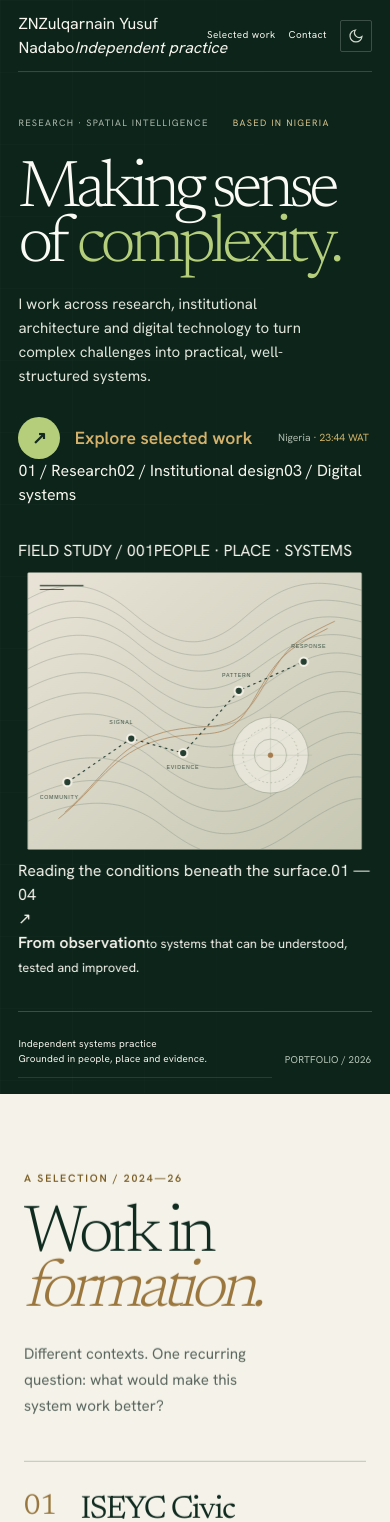
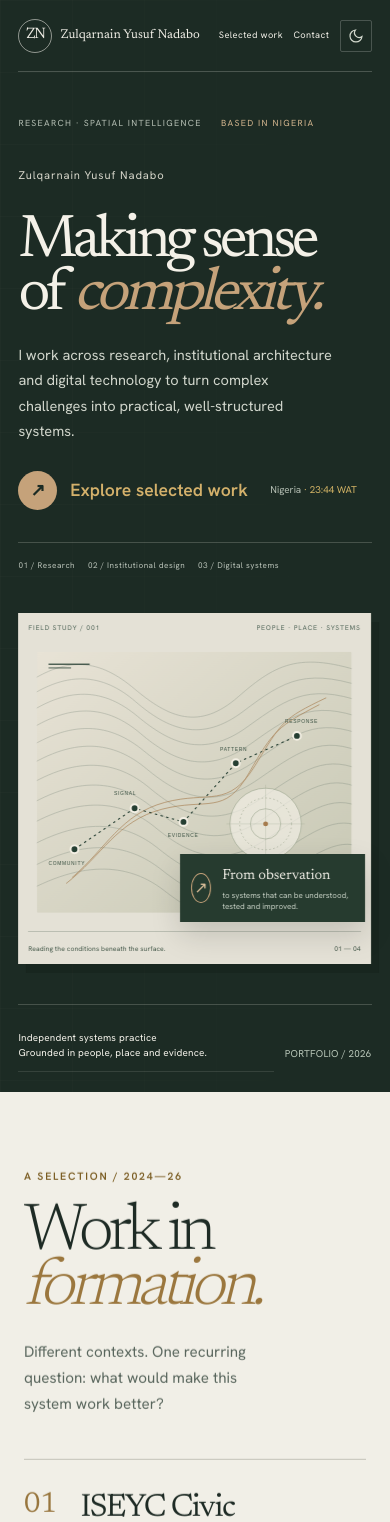
Before and after one commit to mrzulqarnainnadabo/zulqarnain-nadabo, a Next.js app: page / in a window 390 px wide. Shown: the top 1522 px of the page. Built offline with nearby package versions, Linux system fonts and the light colour scheme.

Commit message:
Create original personal portfolio art direction

```diff
--- a/app/art-direction.css
+++ b/app/art-direction.css
@@ -207,3 +207,75 @@ body { background:#f4f2e9; }
  .hero-scroll { display:none; }
  .hero-count { align-self:end; }
 }
+
+
+/* Personal editorial direction — independent from ISEYC identity */
+:root { --paper:#f1efe7; --paper-2:#e5e2d8; --ink-deep:#1e2b25; --signal:#a77a4c; }
+body { background:#f1efe7; }
+.hero-shell { background:#1c2b24; color:#f1efe7; }
+.hero-frame { max-width:1500px; padding:0 clamp(1.2rem,5.2vw,5.2rem); }
+.hero-nav { min-height:94px; display:flex; align-items:center; justify-content:space-between; border-bottom:1px solid rgba(241,239,231,.22); }
+.personal-wordmark { display:flex; align-items:center; gap:.8rem; color:#f1efe7; text-decoration:none; }
+.wordmark-initials { display:grid; place-items:center; width:42px; height:42px; border:1px solid rgba(241,239,231,.55); border-radius:50%; font-family:var(--font-serif),serif; font-size:1.1rem; letter-spacing:-.08em; }
+.wordmark-name { font-family:var(--font-serif),serif; font-size:1.08rem; }
+.personal-wordmark i { margin-left:.35rem; padding-left:1rem; border-left:1px solid rgba(241,239,231,.28); color:#b9c0b5; font-size:.62rem; font-style:normal; }
+.hero-nav-right { display:flex; align-items:center; gap:clamp(.9rem,2.2vw,2.2rem); color:#f1efe7; font-size:.7rem; }
+.hero-nav-right a:hover { color:#d2b58e; }
+.hero-grid { min-height:min(790px,calc(100svh - 155px)); grid-template-columns:minmax(0,.92fr) minmax(380px,1.08fr); gap:clamp(2rem,5vw,5rem); padding:clamp(3.8rem,7vh,6rem) 0 3rem; }
+.hero-indexline { display:flex; flex-wrap:wrap; gap:.5rem 1.2rem; color:#b4beb3; font-size:.55rem; letter-spacing:.15em; }
+.hero-indexline span+span { color:#d2b58e; }
+.hero-name { display:block; margin:3.4rem 0 1rem; color:#d5d5c9; font-size:.7rem; letter-spacing:.08em; }
+.hero-copy h1 { max-width:10ch; color:#f4f1e8; font-family:var(--font-serif),serif; font-size:clamp(4.2rem,7.5vw,7.8rem); font-weight:400; letter-spacing:-.075em; line-height:.88; }
+.hero-copy h1 em { color:#c5a27a; font-style:italic; font-weight:400; }
+.hero-description { max-width:39ch; margin-top:1.7rem; color:#d1d6cc; font-size:clamp(.96rem,1.25vw,1.1rem); line-height:1.75; }
+.hero-bottom { display:flex; align-items:center; gap:1.4rem; margin-top:2.2rem; }
+.hero-cta { display:inline-flex; align-items:center; gap:.8rem; padding:0; border:0; color:#f4f1e8; font-size:.74rem; }
+.hero-cta-mark { display:grid; place-items:center; width:39px; height:39px; border-radius:50%; background:#c5a27a; color:#1c2b24; font-size:1.1rem; transition:transform .2s ease; }
+.hero-cta:hover .hero-cta-mark { transform:translate(3px,-3px); }
+.hero-time { color:#b4beb3; font-size:.62rem; }
+.hero-disciplines { display:flex; flex-wrap:wrap; gap:.55rem 1.1rem; margin-top:3.1rem; padding-top:1rem; border-top:1px solid rgba(241,239,231,.2); color:#b8c1b7; font-size:.57rem; letter-spacing:.06em; }
+.hero-art { width:100%; max-width:760px; justify-self:end; }
+.field-graphic { position:relative; padding:1rem 1rem .9rem; background:#e4e1d6; color:#24392e; box-shadow:18px 20px 0 rgba(8,17,12,.18); transform:rotate(1deg); }
+.field-topline,.field-caption { display:flex; justify-content:space-between; gap:1rem; color:#53675a; font-size:.52rem; letter-spacing:.13em; }
+.field-graphic svg { display:block; width:100%; height:auto; margin:.6rem 0; }
+.field-caption { border-top:1px solid rgba(44,66,51,.22); padding-top:.7rem; color:#45594a; font-size:.58rem; letter-spacing:.02em; }
+.field-note { position:absolute; right:-1.3rem; bottom:3.5rem; display:flex; align-items:center; gap:.7rem; max-width:230px; padding:.85rem 1rem; background:#263b2f; color:#f1efe7; box-shadow:0 12px 30px rgba(0,0,0,.15); }
+.field-note-mark { display:grid; place-items:center; width:30px; height:30px; border:1px solid #c5a27a; border-radius:50%; color:#d9bd98; }
+.field-note b,.field-note small { display:block; }
+.field-note b { font-family:var(--font-serif),serif; font-size:.9rem; font-weight:400; }
+.field-note small { margin-top:.2rem; color:#c6d0c4; font-size:.55rem; line-height:1.4; }
+.hero-index { display:grid; grid-template-columns:1fr 1fr auto; align-items:end; border-top:1px solid rgba(241,239,231,.2); padding:1rem 0 1.25rem; color:#d1d6cc; font-size:.63rem; line-height:1.5; }
+.hero-scroll { justify-self:center; color:#b4beb3; text-align:center; }
+.hero-scroll b { display:block; margin-top:.2rem; color:#c5a27a; font-size:1.1rem; font-weight:400; }
+.hero-count { color:#d2b58e; text-align:right; letter-spacing:.1em; }
+.contact-actions > a[href^="mailto"] { display:none; }
+@media(max-width:900px) {
+ .hero-grid { grid-template-columns:1fr; gap:3rem; padding:3.5rem 0 2.5rem; }
+ .hero-copy { max-width:720px; }
+ .hero-art { max-width:740px; justify-self:center; }
+ .field-graphic { transform:none; }
+}
+@media(max-width:640px) {
+ .hero-frame { padding:0 1.15rem; }
+ .hero-nav { min-height:72px; gap:.5rem; }
+ .personal-wordmark { gap:.5rem; }
+ .wordmark-initials { width:34px; height:34px; font-size:.95rem; }
+ .wordmark-name { font-size:.8rem; }
+ .personal-wordmark i { display:none; }
+ .hero-nav-right { gap:.65rem; font-size:.58rem; }
+ .hero-nav-right a:nth-child(2) { display:none; }
+ .hero-grid { padding-top:2.8rem; gap:2.6rem; }
+ .hero-name { margin-top:2.3rem; }
+ .hero-copy h1 { font-size:clamp(3.7rem,15.5vw,5.5rem); }
+ .hero-description { margin-top:1.25rem; font-size:.91rem; }
+ .hero-bottom { margin-top:1.7rem; }
+ .hero-disciplines { margin-top:2rem; gap:.55rem .8rem; font-size:.51rem; }
+ .field-graphic { padding:.65rem; box-shadow:8px 9px 0 rgba(8,17,12,.16); }
+ .field-topline,.field-caption { font-size:.42rem; }
+ .field-note { right:.4rem; bottom:2.6rem; max-width:185px; padding:.65rem .7rem; }
+ .field-note small { font-size:.5rem; }
+ .hero-index { grid-template-columns:1fr auto; gap:.7rem; }
+ .hero-scroll { display:none; }
+ .hero-count { align-self:end; }
+}
+@media(prefers-reduced-motion:reduce) { html { scroll-behavior:auto; } }
```
